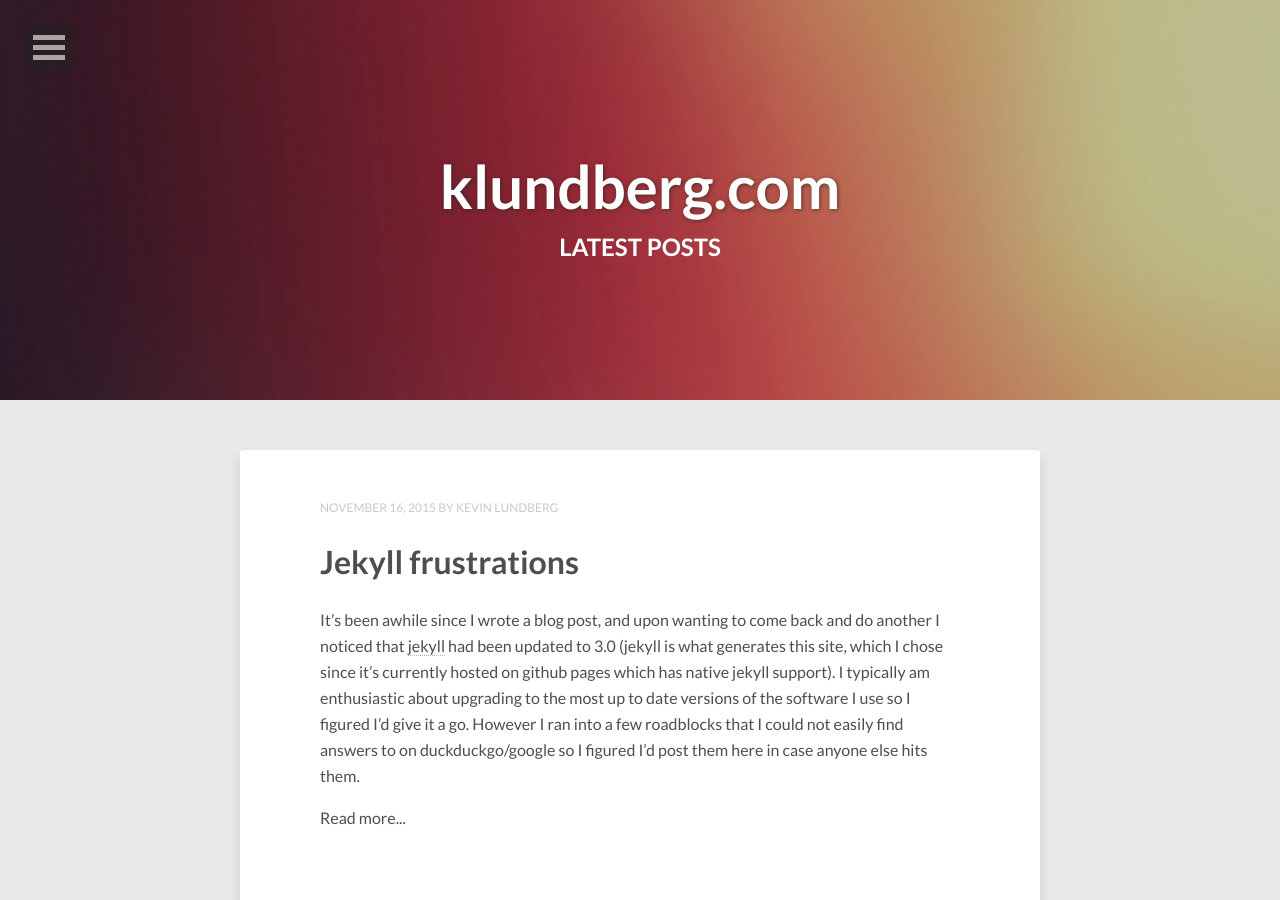
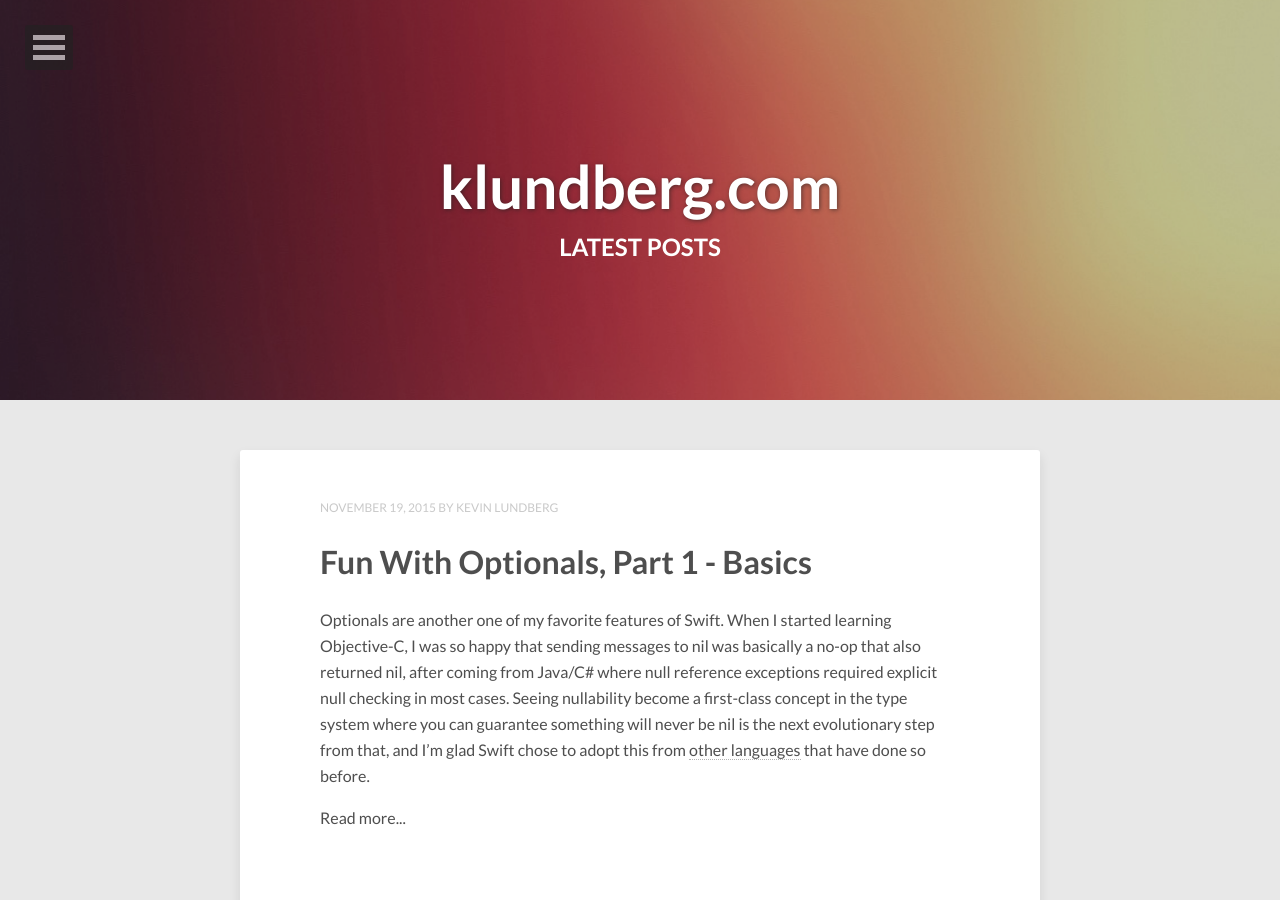
Before and after one commit to klundberg/klundberg.github.io, a Jekyll site: the page built from index.html, in a window 1280 px wide and 900 px high. Built offline with Jekyll 4.4.1, drawn with Linux system fonts in a browser that asks for light colours; nearby versions of some CDN libraries; the list of posts is cut into pages by our own code.

Commit message:
New post on optional types

```diff
--- a/_config.yml
+++ b/_config.yml
@@ -54,7 +54,7 @@ bing_verify:      DD03480E534E01CB8767C5D9E73FD4DC
 # http://en.wikipedia.org/wiki/List_of_tz_database_time_zones
 timezone:    America/New_York
 future:      true
-highlighter: pygmentize
+highlighter: pygments
 markdown:    kramdown
 
 sass:
--- a/_posts/2015-11-16-jekyll-frustrations.md
+++ b/_posts/2015-11-16-jekyll-frustrations.md
@@ -1,6 +1,6 @@
 ---
 title: Jekyll frustrations
-description: My recent jekyll woes
+description: My recent woes trying to wrestle with jekyll.
 tags: Jekyll
 category: meta
 ---
--- /dev/null
+++ b/_posts/2015-11-19-fun-with-optionals-part-1.md
@@ -0,0 +1,93 @@
+---
+title: "Fun With Optionals, Part 1 - Basics"
+description: "A deep dive into the syntax of declaring optional types and assigning values to optional variables"
+tags: Swift Optionals
+category: programming
+---
+
+Optionals are another one of my favorite features of Swift. When I started learning Objective-C, I was so happy that sending messages to nil was basically a no-op that also returned nil, after coming from Java/C# where null reference exceptions required explicit null checking in most cases. Seeing nullability become a first-class concept in the type system where you can guarantee something will never be nil is the next evolutionary step from that, and I'm glad Swift chose to adopt this from [other languages](https://en.wikipedia.org/wiki/Option_type) that have done so before.
+
+I've been thinking of writing some educational posts on the basic features of swift in addition to more advanced tricks. So, in this series of posts, I'll be going in depth into optionals, how they work, and (eventually) what cool/interesting things you can do with them here that you could not in objective-c or other languages where optionals don't exist.
+
+# The Basics
+
+Optionals are essentially containers that either contain something or nothing, as opposed to the old way of allowing any object type also be able to be nil implicitly. To represent this, `Optional` is its own type which you can find in the standard library:
+
+{% highlight swift %}
+public enum Optional<Wrapped> {
+    case None
+    case Some(Wrapped)
+}
+{% endhighlight %}
+
+There's more to it than that if you look for yourself, but that's the bare minimum necessary to implement the concept. It's an enum that can either be nothing (the `Optional.None` case) or something (the `Optional.Some(Wrapped)` case, where `Wrapped` stands in for whichever type you want to represent in an optional way).
+
+## Shorthand Type Definition
+
+Using the above enum, you could declare an optional variable like so:
+
+{% highlight swift %}
+var myStr: Optional<String>
+{% endhighlight %}
+
+This defines a variable that may either hold a String or nil. Looks good so far, but in a class or struct with many optional instance variables, it might get a little hard to read the actual type you care about with all the `Optional` text strewn about. Luckily Swift provides shorthand syntax to easily declare something as optional (which you may have seen):
+
+{% highlight swift %}
+var myOtherStr: String?
+{% endhighlight %}
+
+The question mark after the name of the type is the shrothand for `Optional<String>` here. Few other types have this kind of syntactic support, and that's because the concept of optionality is so prevalent that this special syntax makes reading code with optional values a lot easier to read.
+
+## Assigning Values
+
+Using normal enum construction syntax, you'd typically need to specify the cases here whenever you wanted to store a value that may be nil:
+
+{% highlight swift %}
+var myOptionalString: String? = .Some("thing")
+{% endhighlight %}
+
+This isn't terrible, but it seems superfluous to specify that a value is explicitly non-nil with the `.Some` enum case here. The swift compiler is able to infer that any non-nil value is intended to be the `.Some` case, so you can just type this:
+
+{% highlight swift %}
+var myOptionalString: String? = "thing"
+{% endhighlight %}
+
+That's better! This is also known as auto-wrapping or auto-boxing of the value into an optional value of the same type. It helps developers use optionals more easily for the same reason we have special type syntax: to encourage optional adoption by eliminating unneeded boilerplate. You can still be explicit by using enum construction, but it adds no extra information of the context or intent of the code, so it's best to just let the compiler handle that for you.
+
+## The Actual `nil` literal
+
+By the same vein, assigning a nil value to a variable normally would have to look like this if `Optional` didn't have specific syntactic support:
+
+{% highlight swift %}
+var myOptionalString: String? = .None
+{% endhighlight %}
+
+Since we're able to eliminate `.Some` with automatic boxing of values into optionals, we should be able to do the same with .None so that the fact that it's an actual enum does not need to be known. This is where `nil` finally comes in. You can rewrite that line to look like this instead
+
+{% highlight swift %}
+var myOptionalString: String? = nil
+{% endhighlight %}
+
+40% shorter and just as expressive. The reason this works is that `Optional` also conforms to a protocol called `NilLiteralConvertible`. This protocol defines a specific init method that must be implemented to create what represents a `nil` value for whichever type conforms to that protocol. The full protocol definition from the Swift standard library is this:
+
+{% highlight swift %}
+public protocol NilLiteralConvertible {
+    public init(nilLiteral: ())
+}
+{% endhighlight %}
+
+The compiler knows about `NilLiteralConvertible` and converts all references to `nil` to the above `init(nilLiteral:)` initializer in order to ultimately get the correct value, which for  any optional is just `.None`. For `Optional` to satisfy this protocol, all it needs to do is this:
+
+{% highlight swift %}
+public init(nilLiteral: ()) {
+    self = .None
+}
+{% endhighlight %}
+
+Pretty neat!
+
+#Conclusion
+
+We've only scratched the surface here of how optionals work. Swift's native syntax and compiler support for optionals makes it as easy to assign values to an optional type as assigning to a normal typed variable, with auto-wrapping and the nil literal conversion at the compiler level.
+
+Next time I'll expand on all of this by going into how to actually get values out of optionals and operate on them concisely and safely. Until then!
```
